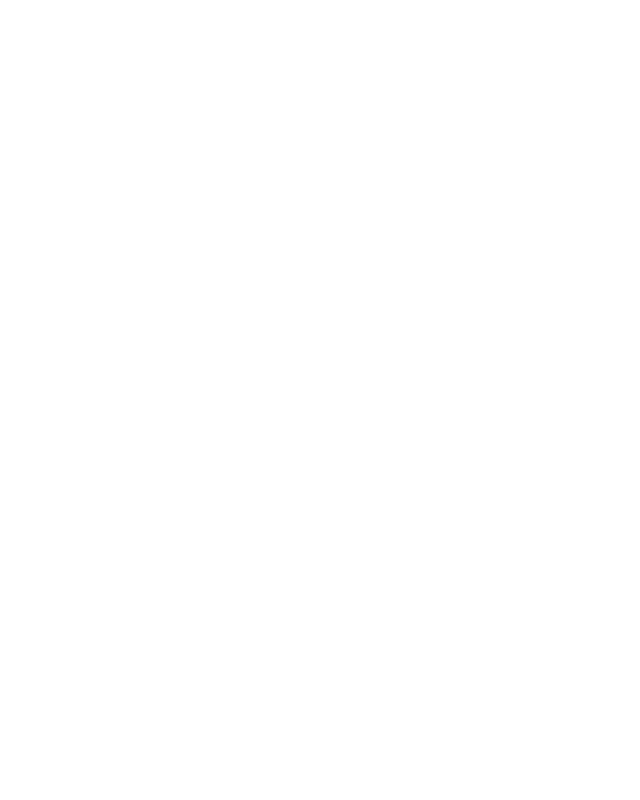
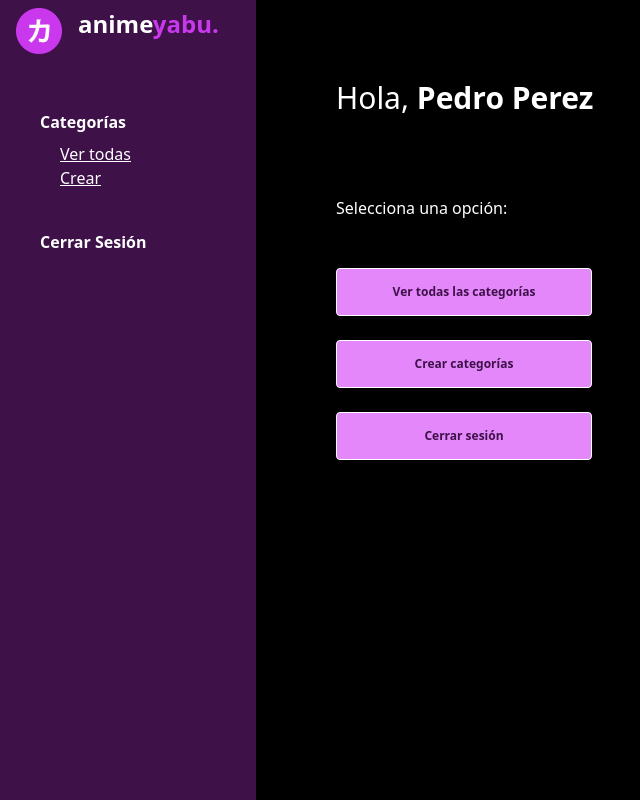
Before and after one commit to jhonbg93/reacjs-opperweb, a React (Create React App) app: page /Home in a window 1280 px wide. Before the commit this address had no page. Shown: the whole page, without its empty margins (0-640 px from the left). Built offline with nearby package versions, Linux system fonts and the light colour scheme.

Commit message:
Creacion del Home

```diff
--- a/src/App.jsx
+++ b/src/App.jsx
@@ -9,6 +9,8 @@ import {
 import Juridica from "./Juridica";
 import Login from "./Login"
 import Natural from "./Natural";
+import Home from "./Home";
+import ListaCategorias from "./ListaCategorias";
 
 
 
@@ -16,10 +18,11 @@ function App() {
   return (
     <Router>
       <Routes>
-        <Route path="/Login" element={<Login />}/>
-        <Route path="/Natural" element={<Natural />}/>
-        <Route path="/Juridica" element={<Juridica />}/>
-
+        <Route path="/Login" element={<Login />}/>,
+        <Route path="/Natural" element={<Natural />}/>,
+        <Route path="/Juridica" element={<Juridica />}/>,
+        <Route path="/Home" element={<Home/>}/>,
+        <Route path="/ListaCategorias" element={<ListaCategorias/>}/>
       </Routes>
 
 
--- /dev/null
+++ b/src/Home.jsx
@@ -0,0 +1,29 @@
+import ButtonHome from "./components/ButtonHome";
+import LogoHome from "./components/LogoHome";
+import Menu from "./components/Menu";
+
+function Home(){
+    return(
+        <div>
+           <div className="flex justify-center items-center">
+                <div className="w-80 h-screen bg-[#3E1149] text-white ">
+                    <LogoHome/>
+                    <div>
+                        <Menu/>
+                    </div>
+                </div>
+                <div className="w-full h-screen bg-black ">
+                    <div className="my-20 mx-20"  >
+                        <p className="text-white text-3xl">Hola, <b>Pedro Perez</b></p>
+                        <div className="my-20 mx-0">
+                            <p className="text-white">Selecciona una opción:</p>
+                            <ButtonHome/>
+                        </div>
+                    </div>
+                </div>
+            </div>
+        </div>
+    )
+}
+
+export default Home;
--- /dev/null
+++ b/src/ListaCategorias.jsx
@@ -0,0 +1,22 @@
+import LogoHome from "./components/LogoHome";
+import Menu from "./components/Menu";
+
+function ListaCategorias(){
+    return(
+        <div>
+            <div className="flex justify-center items-center">
+                <div className="w-80 h-screen bg-[#3E1149] text-white ">
+                    <LogoHome/>
+                    <div>
+                        <Menu/>
+                    </div>
+                </div>
+                <div className="w-full h-screen bg-black ">
+
+                </div>
+            </div>
+        </div>
+    )
+};
+
+export default ListaCategorias;
--- /dev/null
+++ b/src/components/ButtonHome.jsx
@@ -0,0 +1,12 @@
+function ButtonHome(){
+    return(
+        <div className="h-80 w-96 space-y-6 my-9" >
+            <a href="#"><button className=" text-xs text-[#3E1149] bg-[#E487FB] h-12 w-64 py-2 px-4 my-3 border border-white rounded"><a href="/"><b>Ver todas las categorías</b></a></button></a>
+            <a href="#"><button className=" text-xs text-[#3E1149] bg-[#E487FB] h-12 w-64 py-2 px-4 my-3 border border-white rounded"><a href="/"><b>Crear categorías</b></a></button></a>
+            <a href="#"><button className=" text-xs text-[#3E1149] bg-[#E487FB] h-12 w-64 py-2 px-4 my-3 border border-white rounded"><a href="/"><b>Cerrar sesión</b></a></button></a>
+        </div>
+
+    )
+};
+
+export default ButtonHome;
--- /dev/null
+++ b/src/components/LogoHome.jsx
@@ -0,0 +1,12 @@
+function LogoHome(){
+    return(
+        <div>
+            <div className="flex my-2">
+                <a href=""><img className="my-0 mx-4" src="image/retroceder/image1.png" alt="logo" /></a>
+                <h2 class="text-2xl font-roboto text-white text-clip "><b>anime</b><span className="text-[#CA38ED]"><b>yabu.</b></span> </h2>
+            </div>
+        </div>
+    )
+}
+
+export default LogoHome;
--- /dev/null
+++ b/src/components/Menu.jsx
@@ -0,0 +1,20 @@
+function Menu(){
+    return(
+        <div>
+            <div className="mx-10 my-14 ">
+                <p><b>Categorías</b></p>
+                <div className="mx-5 my-2 underline ">
+                    <ul>
+                     <a href="#"><li>Ver todas</li></a>
+                     <a href="#"><li>Crear</li></a>
+                    </ul>
+                </div>
+                <p className="my-10"><b>Cerrar Sesión</b></p>
+
+            </div>
+
+        </div>
+    )
+}
+
+export default Menu;
--- a/src/index.js
+++ b/src/index.js
@@ -7,7 +7,6 @@ import App from './App';
 ReactDOM.render(
   <React.StrictMode>
     <App />
-
   </React.StrictMode>,
   document.getElementById('root')
 );
```
